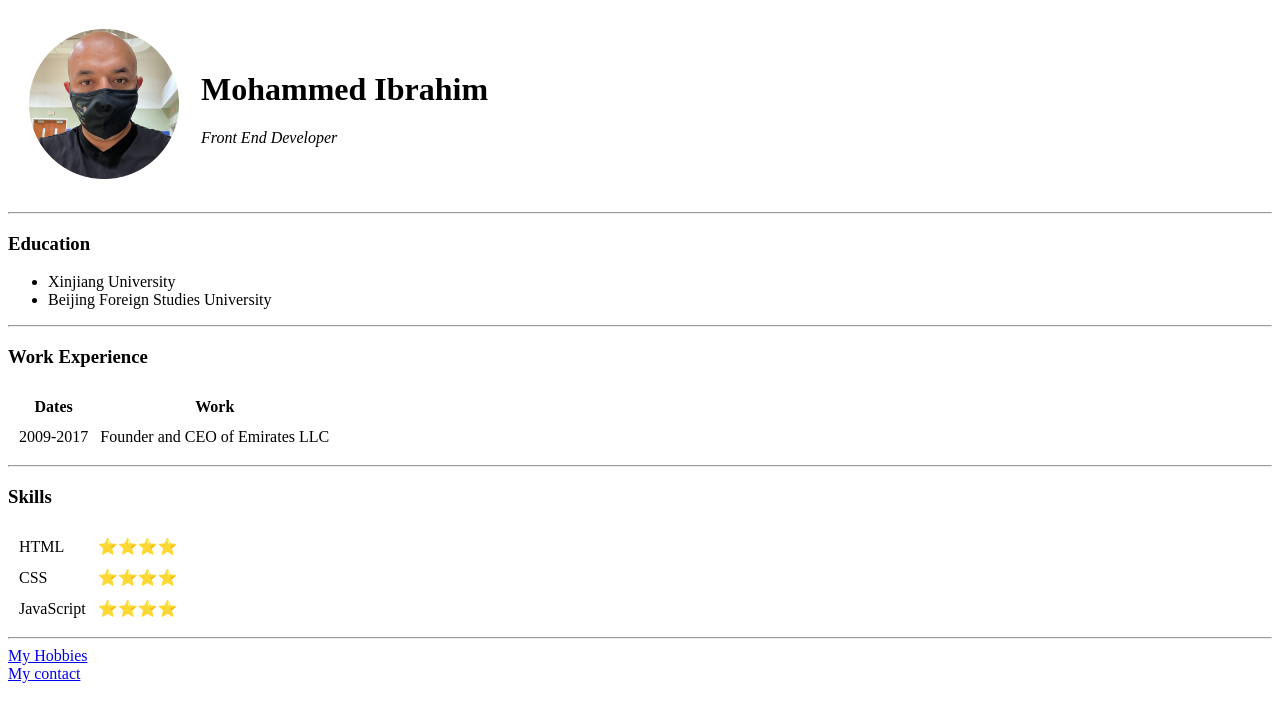
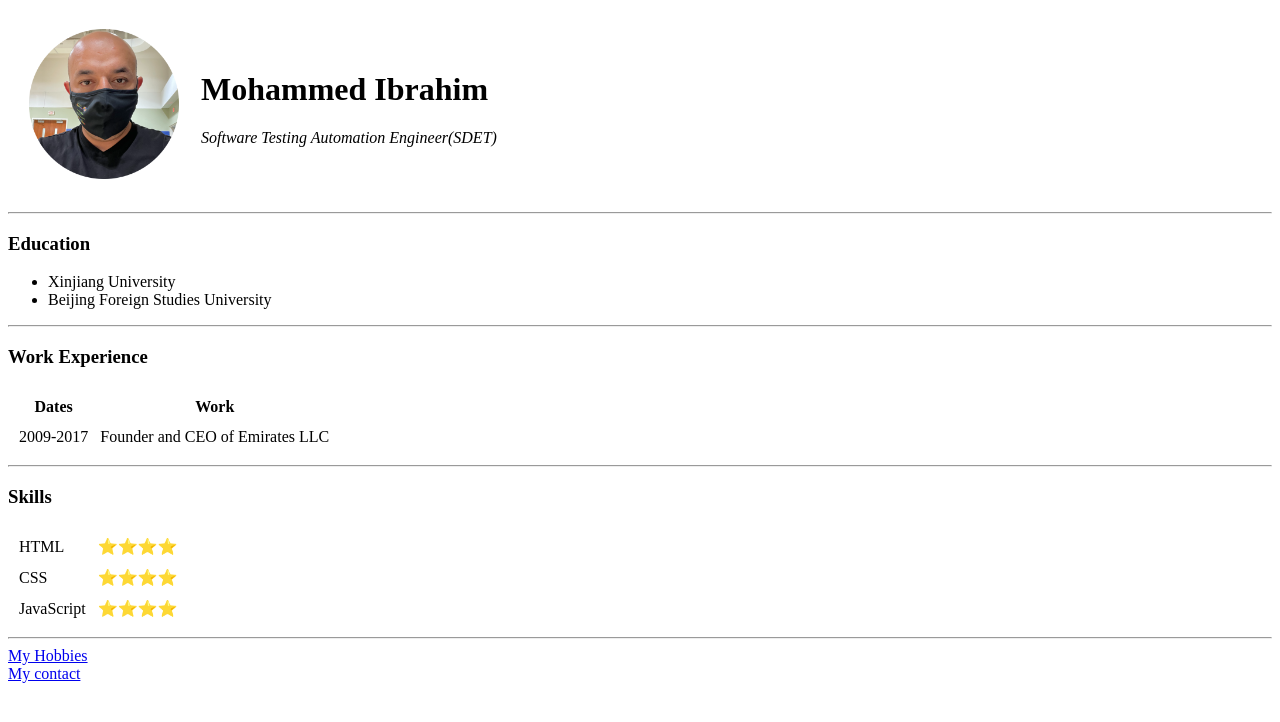
Before and after one commit to joe0998/CV, a plain HTML site: page index.html in a window 1280 px wide. Drawn offline with Linux system fonts and the light colour scheme.

Commit message:
Update index.html

```diff
--- a/index.html
+++ b/index.html
@@ -12,7 +12,7 @@
       </td>
       <td>
         <h1>Mohammed Ibrahim</h1>
-        <p><em>Front End Developer</em></p>
+        <p><em>Software Testing Automation Engineer(SDET)</em></p>
       </td>
     </tr>
   </table>
```
